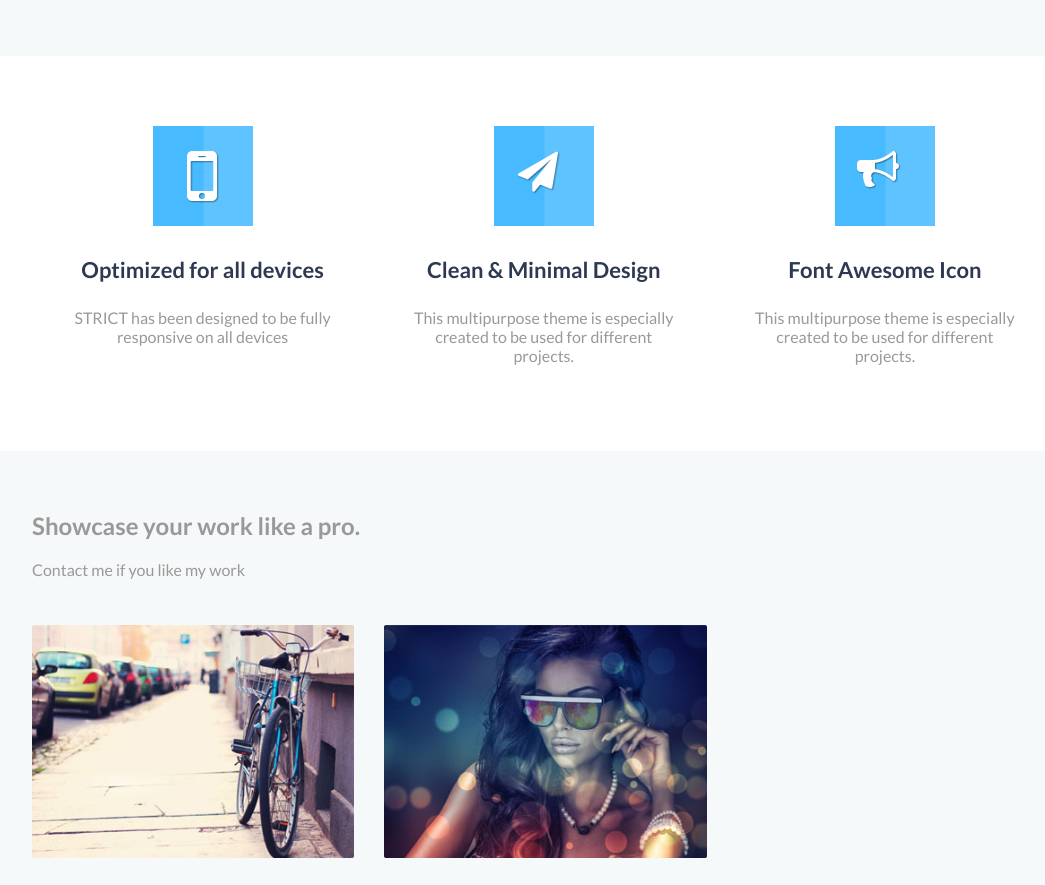
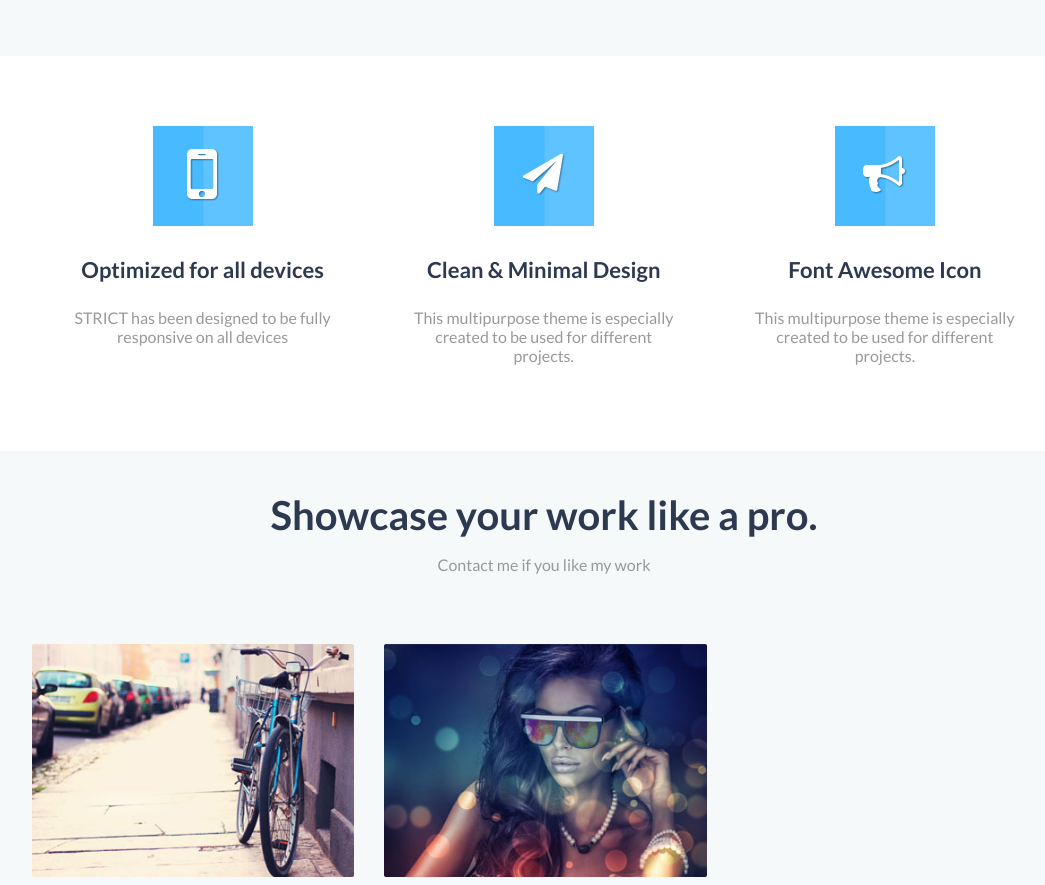
Before and after one commit to Jakiaayesha/strict_psd_to_html, a plain HTML site: page index.html in a window 1280 px wide. Shown: the part 1100-1985 px from the top of the page, without its empty margins (96-1141 px from the left). Drawn offline with Linux system fonts and the light colour scheme.

Commit message:
Update style.css

```diff
--- a/css/style.css
+++ b/css/style.css
@@ -148,7 +148,9 @@ header{
    margin: 0 auto;
    width:100px;
    height: 100px;
-   position: relative;
+   display: flex;
+   justify-content: center;
+   align-items: center;
    background: linear-gradient(to right,
    #48baff 0%,
    #48baff 50%,
@@ -156,17 +158,25 @@ header{
    #5fc3ff 100%
    );
 }
-.s_img img{
-	position: absolute;
-	top:25px;
-	right:34px;
-	transform: translatexy(-50% -50%);
+.ic_img img{
+	width: 100%;
 }
 /*service end*/
 /*portfolio start*/
 .work{
 	padding: 40px 0 70px;
 	background:#f6f9f9;
+}
+.w_text{
+	text-align: center;
+}
+.w_text h2{
+	margin: 0;
+	font-size: 40px;
+	color: #2d3950;
+}
+.w_text p{
+	margin-bottom: 40px;
 }
 .w-photos{
 	display: flex;
```
